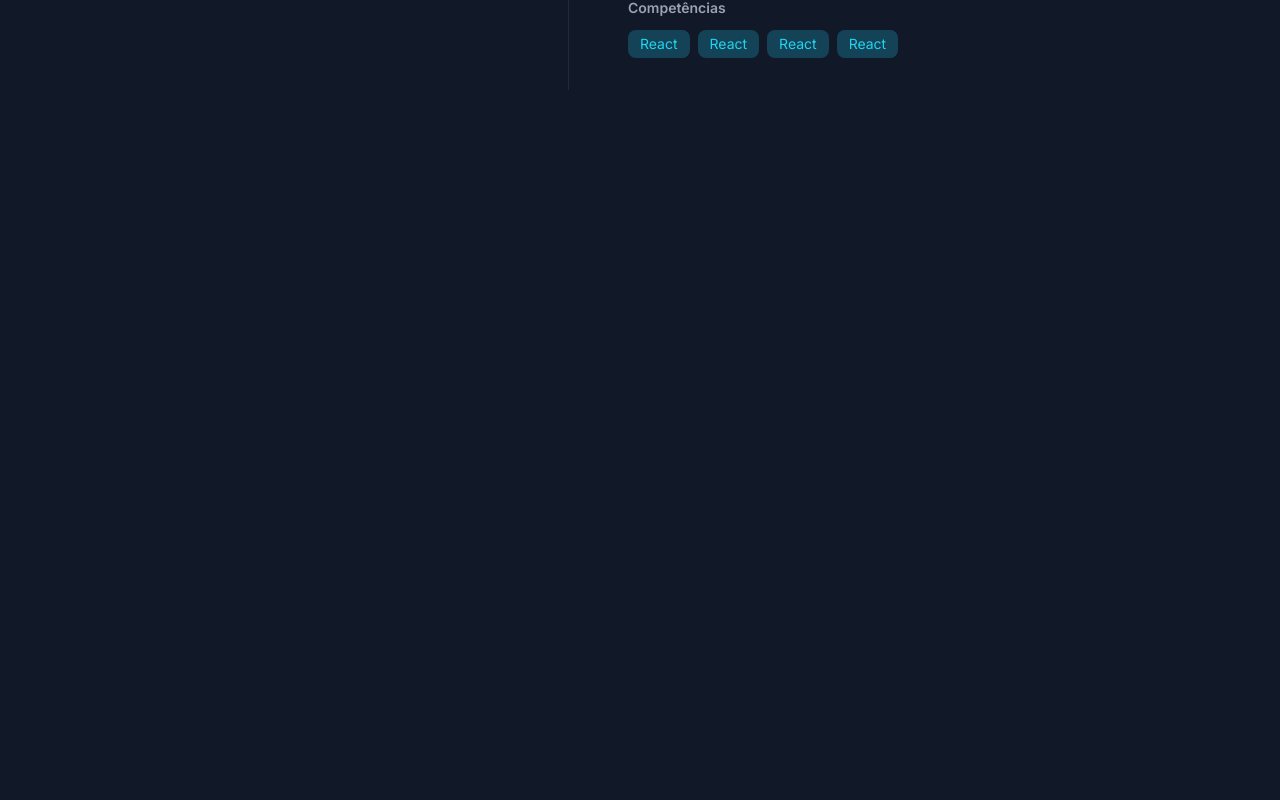
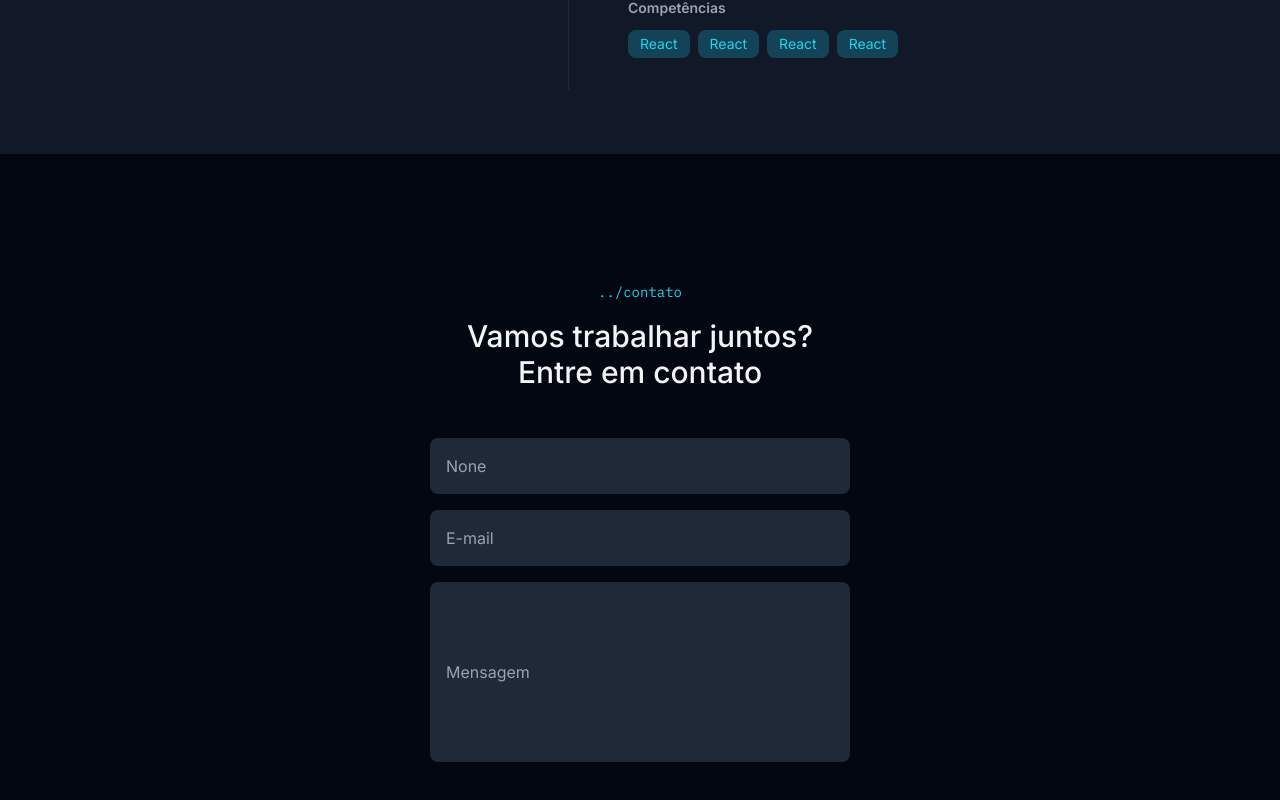
Before and after one commit to rodfgmoreira/portfolio, a Next.js app: page / in a window 1280 px wide. Shown: the part 2920-3720 px from the top of the page. Before the commit the page ends 3074 px from the top, so only its background shows below. Built offline with nearby package versions, Linux system fonts and the light colour scheme.

Commit message:
feat: Inicio sessão de contato

```diff
--- /dev/null
+++ b/app/components/contact-form/index.tsx
@@ -0,0 +1,30 @@
+import { SectionTitle } from "../section-title";
+
+export function ContactForm() {
+  return (
+    <section className="py-16 px-6 md:py-32 flex items-center justify-center bg-gray-950">
+      <div className="w-full max-w-[420px] mx-auto">
+        <SectionTitle
+          subtitle="contato"
+          title="Vamos trabalhar juntos? Entre em contato"
+          className="itens-center text-center"
+        />
+
+        <form className="mt-12 w-full flex flex-col gap-4">
+          <input
+            placeholder="None"
+            className="w-full h-14 bg-gray-800 rounded-lg placeholder:text-gray-400 text-gray-50 p-4 focus:outline-none focus:ring-2 ring-cyan-600"
+          />
+          <input
+            placeholder="E-mail"
+            className="w-full h-14 bg-gray-800 rounded-lg placeholder:text-gray-400 text-gray-50 p-4 focus:outline-none focus:ring-2 ring-cyan-600"
+          />
+          <input
+            placeholder="Mensagem"
+            className="resize-none w-full h-[180px] bg-gray-800 rounded-lg placeholder:text-gray-400 text-gray-50 p-4 focus:outline-none focus:ring-2 ring-cyan-600"
+          />
+        </form>
+      </div>
+    </section>
+  )
+}
--- a/app/layout.tsx
+++ b/app/layout.tsx
@@ -2,6 +2,7 @@
 import './globals.css'
 import { ReactNode } from 'react'
 import { Header } from './components/header'
+import { ContactForm } from './components/contact-form'
 
 const inter = Inter({
   variable: '--font-inter',
@@ -18,8 +19,9 @@
   return (
     <html lang="pt-BR" className={`${inter.variable} ${plexMono.variable}`}>
       <body>
-        <Header/>
+        <Header />
         {children}
+        <ContactForm />
       </body>
     </html>
   )
```
